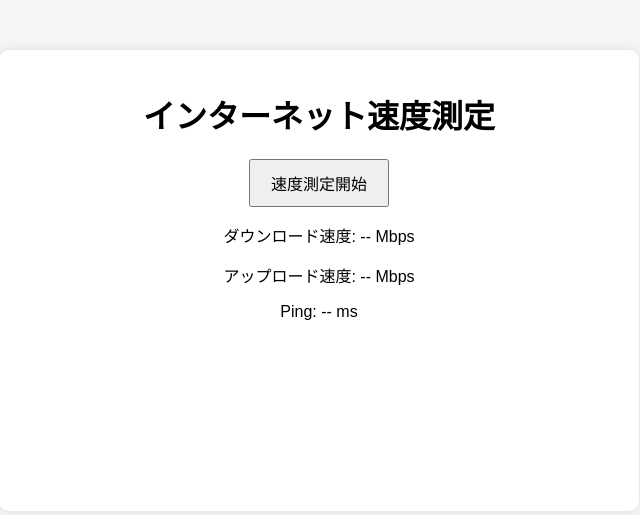
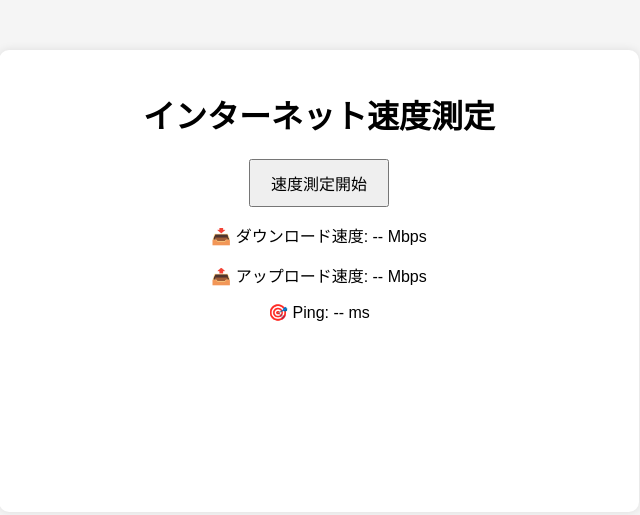
Before and after one commit to karubo-main/flask-speed-test, a plain HTML site: page frontend/index.html in a window 1280 px wide. Shown: the whole page, without its empty margins (321-961 px from the left). Drawn offline with nearby package versions, Linux system fonts and the light colour scheme.

Commit message:
Update index.html

```diff
--- a/frontend/index.html
+++ b/frontend/index.html
@@ -12,9 +12,9 @@
         <h1>インターネット速度測定</h1>
         <button id="startTest">速度測定開始</button>
         <div id="results">
-            <p>ダウンロード速度: <span id="downloadSpeed">--</span> Mbps</p>
-            <p>アップロード速度: <span id="uploadSpeed">--</span> Mbps</p>
-            <p>Ping: <span id="pingTime">--</span> ms</p>
+            <p>📥 ダウンロード速度: <span id="downloadSpeed">--</span> Mbps</p>
+            <p>📤 アップロード速度: <span id="uploadSpeed">--</span> Mbps</p>
+            <p>🎯 Ping: <span id="pingTime">--</span> ms</p>
         </div>
         <canvas id="speedChart"></canvas>
     </div>
```
